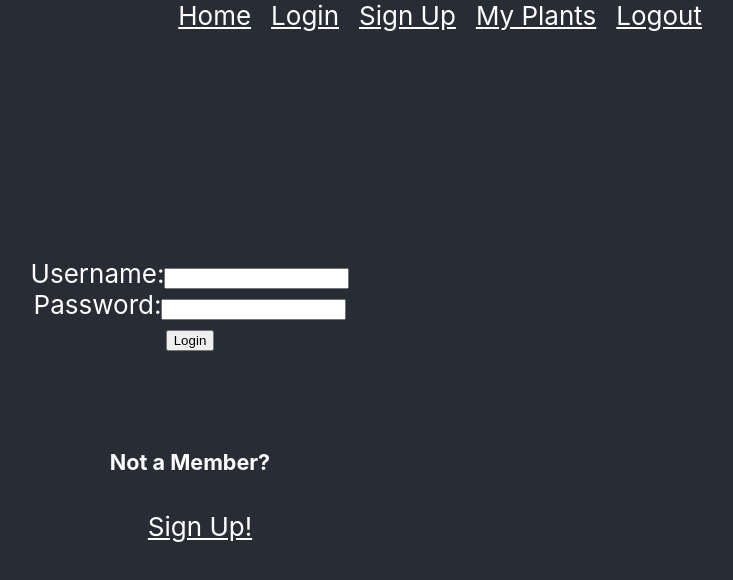
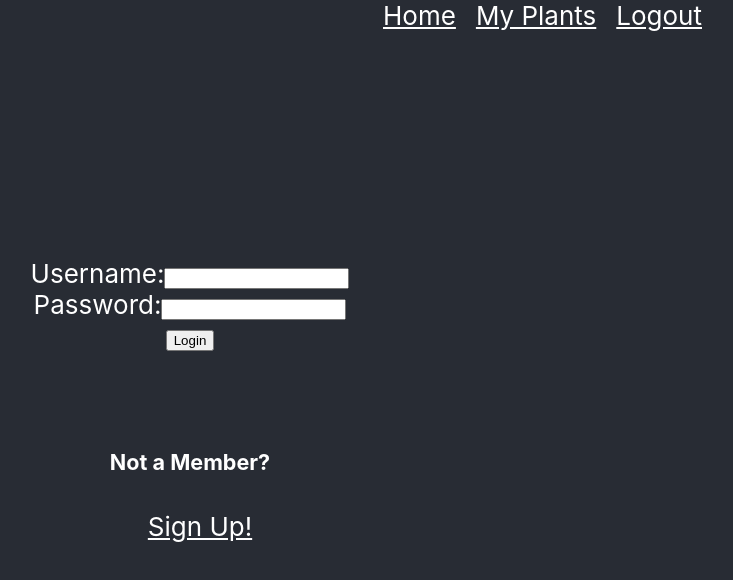
Before and after one commit to ptpt-watermyplants-5/front-end, a React (Create React App) app: page /login in a window 1280 px wide. Shown: the top 580 px of the page, without its empty margins (450-1183 px from the left). Built offline with nearby package versions, Linux system fonts and the light colour scheme; sample sign-in values are in the browser's storage.

Commit message:
reloads with a fresh navBar

```diff
--- a/src/components/Login.js
+++ b/src/components/Login.js
@@ -24,10 +24,10 @@
         e.preventDefault();
         axiosWithAuth().post('/login', formValues)
             .then(res => {
-                console.log(res)
                 localStorage.setItem('token', res.data.token)
                 setFormValues(initialForm)
                 push('/myplants')
+                document.location.reload();
             })
             .catch(err => console.log(err))
     }
--- a/src/components/NavBar.js
+++ b/src/components/NavBar.js
@@ -4,17 +4,19 @@
 const NavBar = () => {
 
     const handleLogout = () => {
-        localStorage.removeItem('token')
+        localStorage.removeItem('token');
+        document.location.reload();
+        window.location.href = '/';
     }
 
     return(
         <div className="navBar">
 
             <Link to="/">Home</Link>
-            <Link to="/login">Login</Link>
-            <Link to="/signup">Sign Up</Link>
+            { localStorage.getItem('token') ? undefined : <Link to="/login">Login</Link> }
+            { localStorage.getItem('token') ? undefined : <Link to="/signup">Sign Up</Link> }
             <Link to="/myplants">My Plants</Link>
-            <Link to="/" onClick={handleLogout}>Logout</Link>
+            { localStorage.getItem('token') ? <Link to="/" onClick={handleLogout}>Logout</Link> : undefined }
 
         </div>
     )
```
